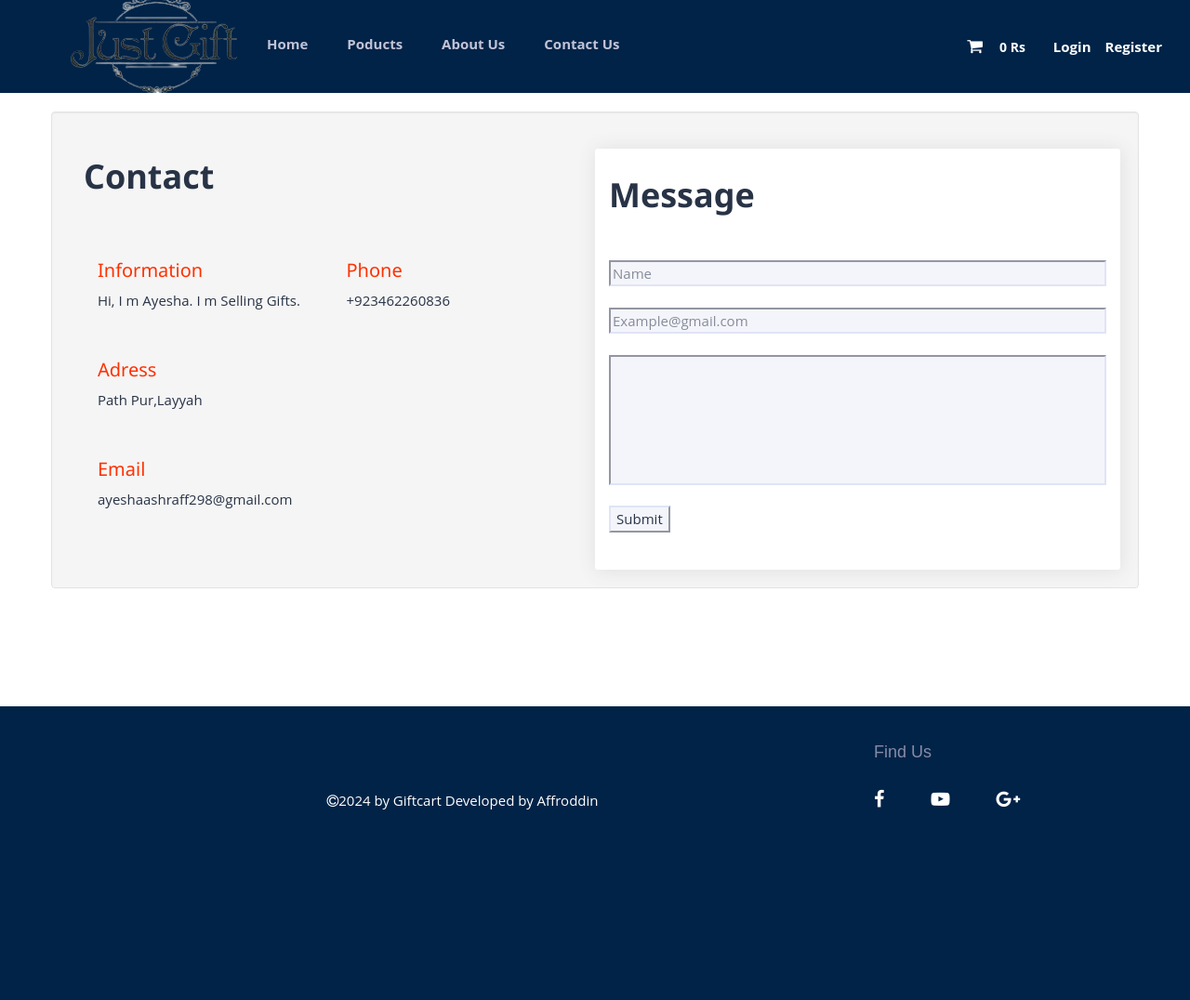
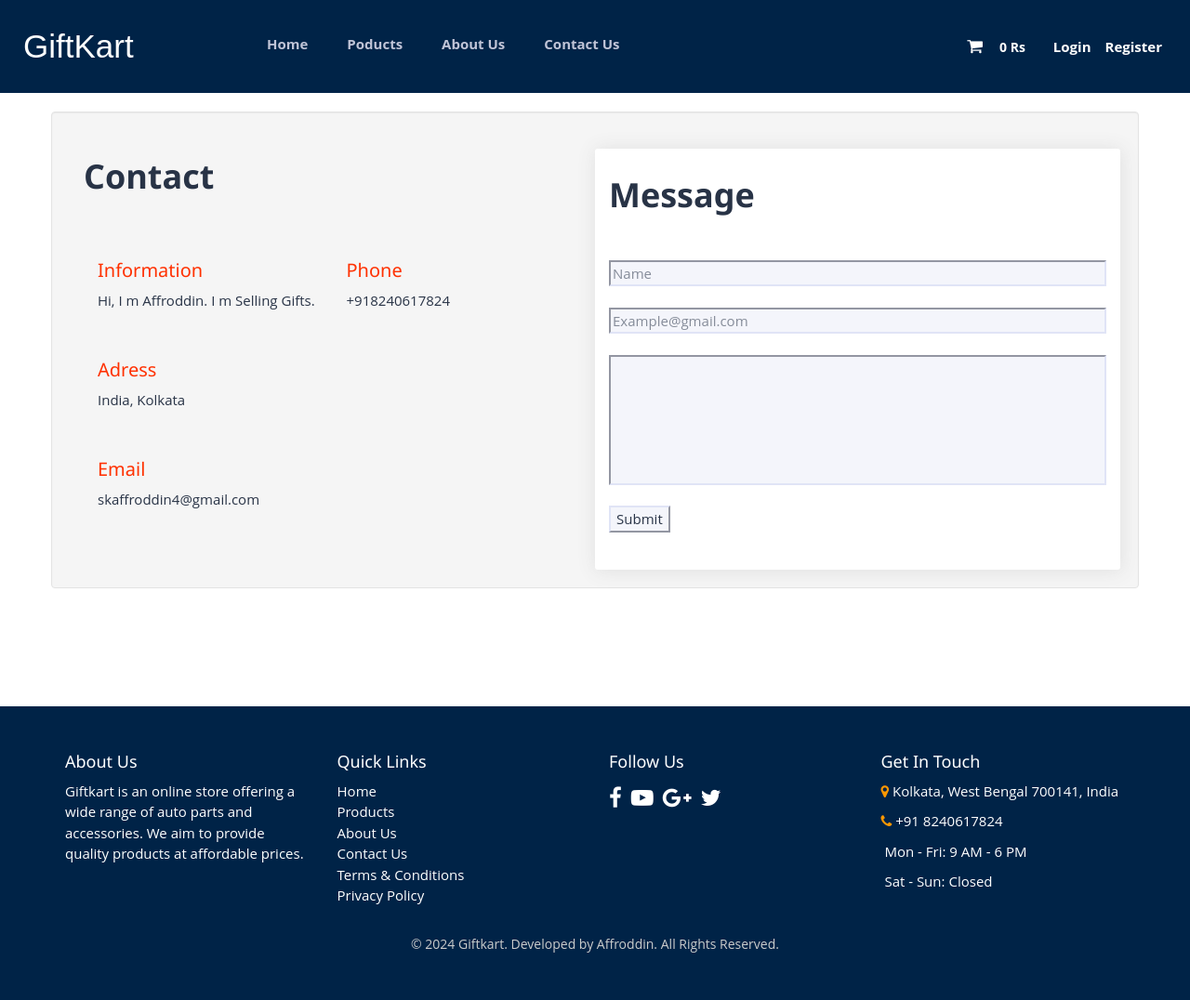
Before and after one commit to skaffroddin/Giftkart, a PHP site: page /contact.php in a window 1280 px wide. Shown: the whole page at 93% size. Before the commit the page ends 871 px from the top, so only its background shows below. Run offline with PHP 8.4, Linux system fonts and the light colour scheme; some libraries are stand-ins or nearby versions.

Commit message:
allmost done

```diff
--- a/about.php
+++ b/about.php
@@ -6,7 +6,7 @@
                     <div class="container">
                     <br/><br/>
             		<h2><b> ABOUT US:</b></h2>
-                    <h3>About Online Gift Shop</h3>
+                    <h3>About Online GiftKart</h3>
 
                     <p style="text-align:justify;">Online shopping is a form of electronic commerce which allows consumers to directly buy goods or services from a seller over the Internet using a web browser or a mobile app. Consumers find a product of interest by visiting the website of the retailer directly or by searching among alternative vendors using a shopping search engine, which displays the same product's availability and pricing at different e-retailers. As of 2020, customers can shop online using a range of different computers and devices, including desktop computers, laptops, tablet computers and smartphones.
 
--- a/admin/add_brand.php
+++ b/admin/add_brand.php
@@ -13,7 +13,7 @@
 
 
 
-include("connection.php");
+@include("connection.php");
 
 if(isset($_POST['add_brand'])){
 
@@ -55,7 +55,6 @@
 
 
 
-  <!-- Text input-->
   <div class="form-group">
     <label class="col-md-4 control-label" for="product_name">BRAND NAME</label>
     <div class="col-md-4">
--- a/admin/add_cat.php
+++ b/admin/add_cat.php
@@ -10,7 +10,7 @@
 }
 
 
-include("connection.php");
+@include("connection.php");
 
 if(isset($_POST['add_cat'])){
 
--- a/admin/index.php
+++ b/admin/index.php
@@ -6,7 +6,7 @@
 
 
    <div id="content">
-  	<h1 class="media-heading" style="text-align:center; padding-top:200px; color:#812A8C; font-size:60px; text-decoration:blink; font-family:Segoe, 'Segoe UI', 'DejaVu Sans', 'Trebuchet MS', Verdana, sans-serif;">WELCOME TO ONLINE GIFT SHOP ADMIN PANNEL</h1>
+  	<h1 class="media-heading" style="text-align:center; padding-top:200px; color:#812A8C; font-size:60px; text-decoration:blink; font-family:Segoe, 'Segoe UI', 'DejaVu Sans', 'Trebuchet MS', Verdana, sans-serif;">WELCOME TO GIFTKART ADMIN PANNEL</h1>
 
   </div>
 </div>
--- a/contact.php
+++ b/contact.php
@@ -34,17 +34,17 @@
                             <h1>Contact</h1>
                             <div class="col-md-6 iae">
                                 <h4>Information</h4>
-                                <p>Hi, I m Ayesha. I m Selling Gifts.</p>
+                                <p>Hi, I m Affroddin. I m Selling Gifts.</p>
                                 <br>
                                 <h4>Adress</h4>
-                                <p>Path Pur,Layyah</p>
+                                <p>India, Kolkata</p>
                                 <br>
                                 <h4>Email</h4>
-                                <p><a href="#">ayeshaashraff298@gmail.com</a></p>
+                                <p><a href="#">skaffroddin4@gmail.com</a></p>
                             </div>
                             <div class="col-md-6 fbh">
                                 <h4>Phone</h4>
-                                <p>+923462260836</p>
+                                <p>+918240617824</p>
                             </div>
 
                         </div>
--- a/footer.php
+++ b/footer.php
@@ -1,28 +1,70 @@
+<footer class="footer" style="background-color: #333; color: white; padding: 40px 0;">
+    <div class="container">
+        <div class="row">
+            <!-- About Section -->
+            <div class="col-md-3">
+                <h5>About Us</h5>
+                <p>Giftkart is an online store offering a wide range of auto parts and accessories. We aim to provide quality products at affordable prices.</p>
+            </div>
 
- <footer class="footer">
-                    <div class="container">
-                        <div class="col-md-9">
-                            <p class="text-center" style="margin-top: 60px;color: white"><i class="fa fa-copyright"></i>2024 by Giftcart Developed by Affroddin </p>
-                        </div>
-                        <div class="col-md-3">
+            <!-- Quick Links Section -->
+            <div class="col-md-3">
+                <h5>Quick Links</h5>
+                <ul style="list-style-type: none; padding: 0;">
+                    <li><a href="index.php" style="color: white; text-decoration: none;">Home</a></li>
+                    <li><a href="all_products.php" style="color: white; text-decoration: none;">Products</a></li>
+                    <li><a href="about.php" style="color: white; text-decoration: none;">About Us</a></li>
+                    <li><a href="contact.php" style="color: white; text-decoration: none;">Contact Us</a></li>
+                    <li><a href="terms.php" style="color: white; text-decoration: none;">Terms & Conditions</a></li>
+                    <li><a href="privacy.php" style="color: white; text-decoration: none;">Privacy Policy</a></li>
+                </ul>
+            </div>
 
-                            <div class="col-md-12 col-sm-12 fsm-ul">
-                                <h5 class="fh5">Find Us</h5>
-                                <ul class="fsmlinks">
-                                    <li><a href="https://www.facebook.com"><i class="fa fa-facebook-f"></i></a></li>
-                                    <li><a href="https://www.youtube.com/"><i class="fa fa-youtube-play"></i></a></li>
-                                    <li><a href="https://plus.google.com"><i class="fa fa-google-plus"></i></a></li>
+            <!-- Social Media Links Section -->
+            <div class="col-md-3">
+                <h5>Follow Us</h5>
+                <ul style="list-style-type: none; padding: 0; display: flex;">
+                    <li style="margin-right: 10px;">
+                        <a href="https://www.facebook.com" target="_blank" style="color: white; font-size: 24px; text-decoration: none;">
+                            <i class="fa fa-facebook-f"></i>
+                        </a>
+                    </li>
+                    <li style="margin-right: 10px;">
+                        <a href="https://www.youtube.com" target="_blank" style="color: white; font-size: 24px; text-decoration: none;">
+                            <i class="fa fa-youtube-play"></i>
+                        </a>
+                    </li>
+                    <li style="margin-right: 10px;">
+                        <a href="https://plus.google.com" target="_blank" style="color: white; font-size: 24px; text-decoration: none;">
+                            <i class="fa fa-google-plus"></i>
+                        </a>
+                    </li>
+                    <li>
+                        <a href="https://twitter.com" target="_blank" style="color: white; font-size: 24px; text-decoration: none;">
+                            <i class="fa fa-twitter"></i>
+                        </a>
+                    </li>
+                </ul>
+            </div>
 
-                                </ul>
-                            </div>
+            <!-- Get In Touch Section (Address, Mobile Number, Time) -->
+            <div class="col-md-3">
+                <h5>Get In Touch</h5>
+                <p><i class="fa fa-map-marker" style="color: #ff9800;"></i> Kolkata, West Bengal 700141, India</p>
+                <p><i class="fa fa-phone" style="color: #ff9800;"></i> +91 8240617824</p>
+                <p><i class="fa fa-clock" style="color: #ff9800;"></i> Mon - Fri: 9 AM - 6 PM</p>
+                <p><i class="fa fa-clock" style="color: #ff9800;"></i> Sat - Sun: Closed</p>
+            </div>
+        </div>
+    </div>
 
-                        </div>
-                    </div>
-                </footer>
+    <div class="container" style="text-align: center; margin-top: 20px;">
+        <p style="font-size: 14px; color: #ccc;">&copy; 2024 Giftkart. Developed by Affroddin. All Rights Reserved.</p>
+    </div>
+</footer>
 
+<!-- Include Bootstrap JS (if needed) -->
+<script src="https://maxcdn.bootstrapcdn.com/bootstrap/3.3.7/js/bootstrap.min.js"></script>
 
-
-
-          </body>
-
+</body>
 </html>
--- a/header.php
+++ b/header.php
@@ -65,7 +65,11 @@
                                 <span class="icon-bar"></span>
                                 <span class="icon-bar"></span>
                             </button>
-      						<a class="navbar-brand" href="index.php"><img src="images/logo3.png" alt="" style="margin-top: -40px;"></a>
+                            <a class="navbar-brand" href="index.php" style="display: flex; align-items: center; gap: 10px;">
+    <span style="font-size: 35px; color: white; font-family: Arial, sans-serif;">GiftKart</span>
+</a>
+
+
     					</div>
     					<ul class="nav navbar-nav">
       						<li><a href="index.php">Home</a></li>
```
Also changed, not shown: admin/add_product.php (+8 -8 lines), profile.php (+2 -7 lines), README.md.
